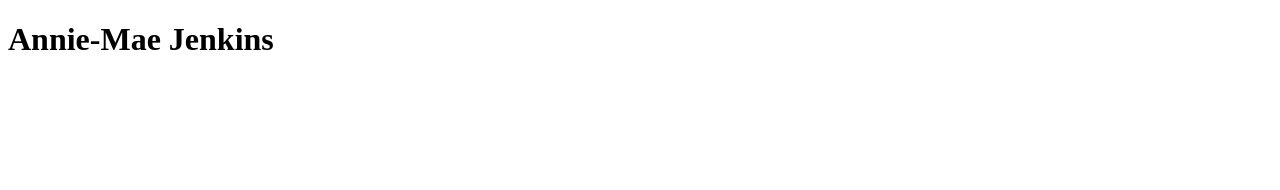
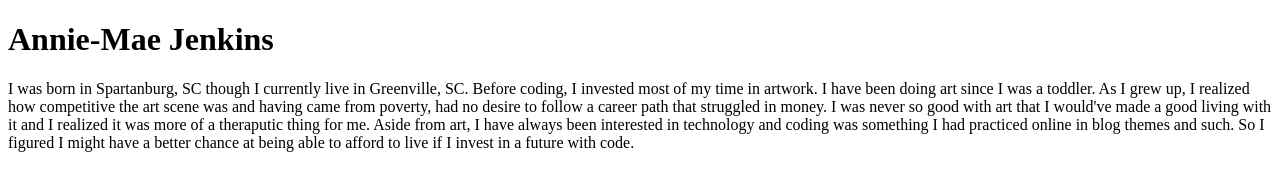
Before and after one commit to anniemaejenkins/Git-skills, a plain HTML site: page index.html in a window 1280 px wide. Drawn offline with Linux system fonts and the light colour scheme.

Commit message:
added bio

```diff
--- a/index.html
+++ b/index.html
@@ -8,6 +8,15 @@
     <h1>
       Annie-Mae Jenkins
     </h1>
+    <p>
+      I was born in Spartanburg, SC though I currently live in Greenville, SC.
+       Before coding, I invested most of my time in artwork.
+       I have been doing art since I was a toddler.
+       As I grew up, I realized how competitive the art scene was and having came from poverty, had no desire to follow a career path that struggled in money.
+       I was never so good with art that I would've made a good living with it and I realized it was more of a theraputic thing for me.
+       Aside from art, I have always been interested in technology and coding was something I had practiced online in blog themes and such.
+       So I figured I might have a better chance at being able to afford to live if I invest in a future with code.
+     </p>
 
   </body>
 </html>
```
